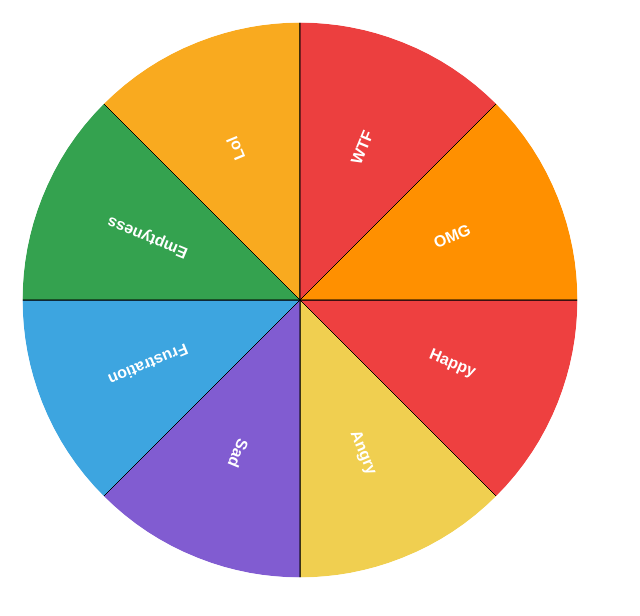
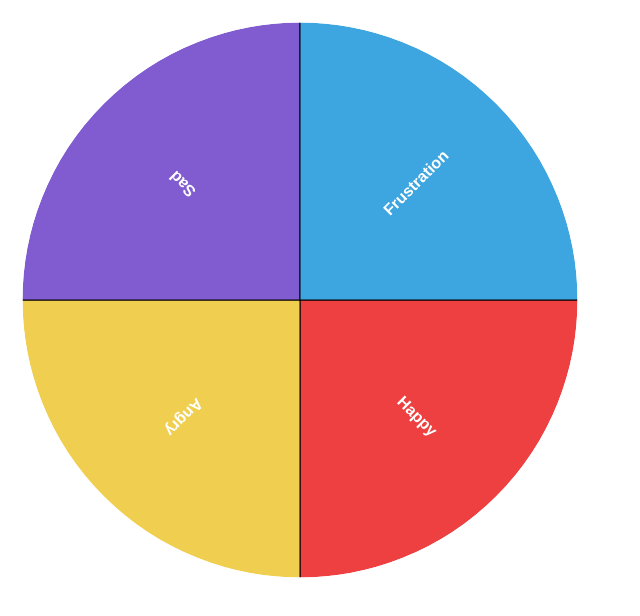
Before and after one commit to NicsWorld/okspinner, a React (Vite) app: page / in a window 1280 px wide. Shown: the top 616 px of the page, without its empty margins (0-640 px from the left). Built offline with nearby package versions, Linux system fonts and the light colour scheme.

Commit message:
Small changes to speed

```diff
--- a/src/App.tsx
+++ b/src/App.tsx
@@ -6,20 +6,20 @@ export default function App() {
     "Angry",
     "Sad",
     "Frustration",
-    "Emptyness",
-    "Lol",
-    "WTF",
-    "OMG",
+    // "Emptyness",
+    // "Lol",
+    // "WTF",
+    // "OMG",
   ];
   const segmentColors = [
     "#EE4040",
     "#F0CF50",
     "#815CD1",
     "#3DA5E0",
-    "#34A24F",
-    "#F9AA1F",
-    "#EC3F3F",
-    "#FF9000",
+    // "#34A24F",
+    // "#F9AA1F",
+    // "#EC3F3F",
+    // "#FF9000",
   ];
   const onFinished = (winner: any) => {
     console.log(winner);
--- a/src/Spinner.tsx
+++ b/src/Spinner.tsx
@@ -90,7 +90,6 @@ export default function Spinner({
 
   const spin = () => {
     // spin the canvas by a random amount
-    // make it go slower at the start and end
     const maxAngle = 8 * Math.PI + Math.random() * 2 * Math.PI;
     const duration = 3000;
     const startTime = Date.now();
```
